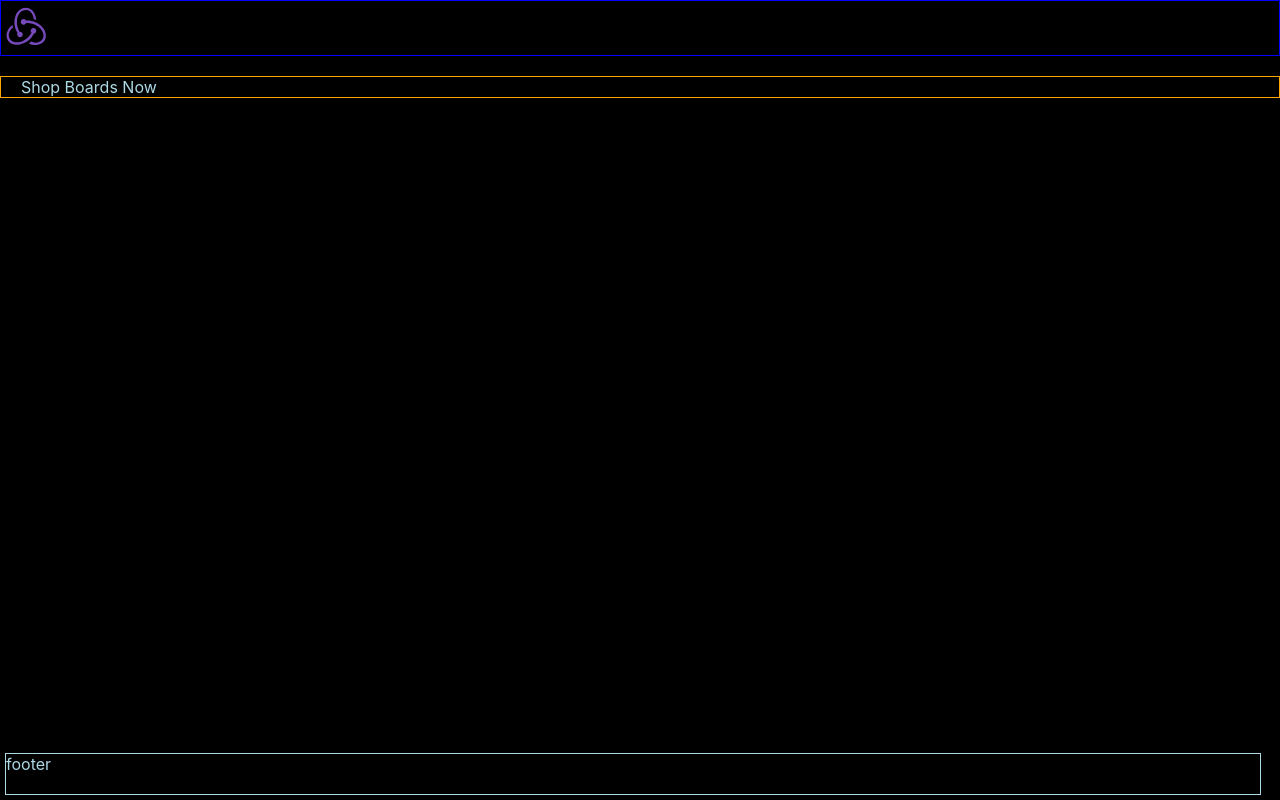
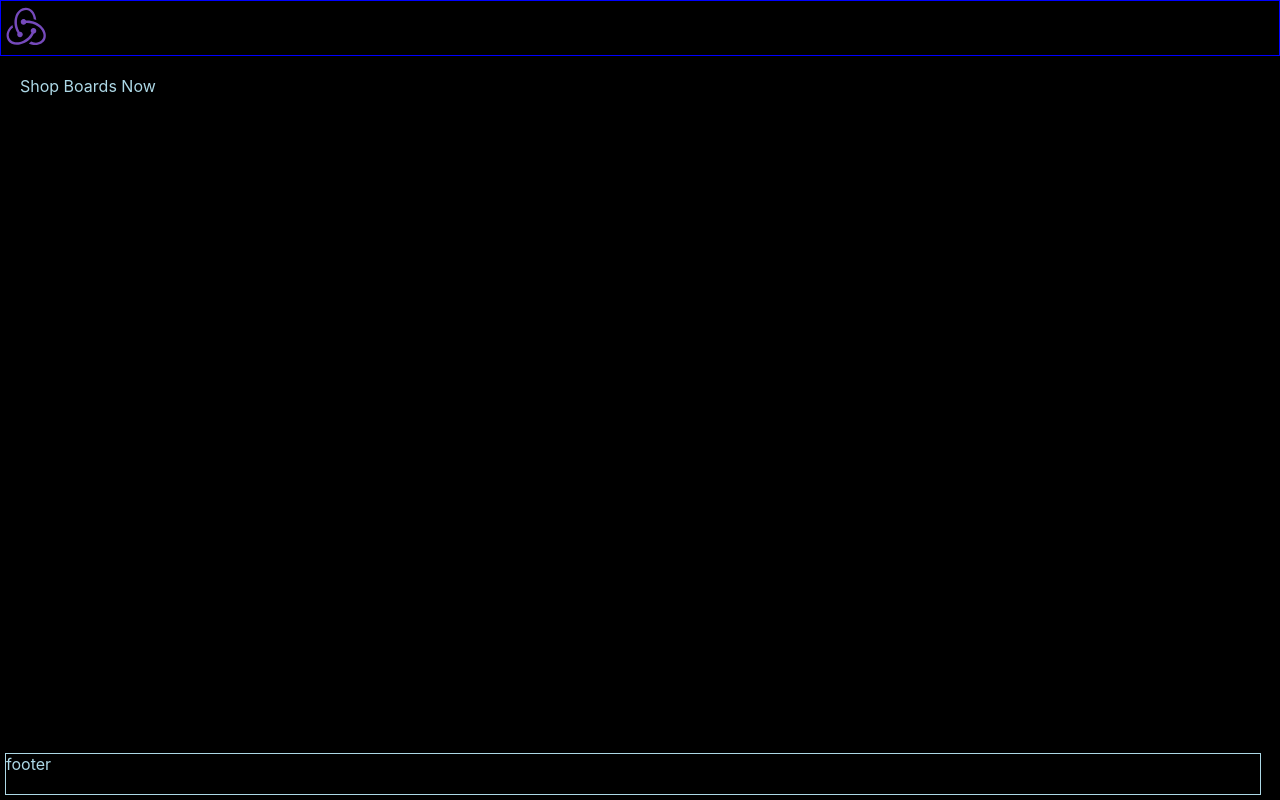
Before and after one commit to neonja/neon-jaguar, a React (Create React App) app: page / in a window 1280 px wide. Built offline with nearby package versions, Linux system fonts and the light colour scheme.

Commit message:
create inital routes

```diff
--- a/src/App.js
+++ b/src/App.js
@@ -1,9 +1,11 @@
 import React from 'react';
+import { Switch, Route } from 'react-router-dom';
 import logo from './logo.svg';
 // import { Counter } from './features/counter/Counter'; // default redux component
 import HelloWorld from './features/hello_world_backend/HelloWorld.js';
 import Header from './components/Header/Header.js';
 import FrontPage from './pages/FrontPage/FrontPage.js';
+import ShopPage from './pages/ShopPage/ShopPage.js';
 import Footer from './components/Footer/Footer.js';
 import './App.scss';
 
@@ -12,7 +14,10 @@ function App() {
     <div className="App">
       <header className="App-header">
         <Header />
-        <FrontPage/>
+        <Switch>
+          <Route exact path="/" component={FrontPage} />
+          <Route path="/boards" component={ShopPage} />
+        </Switch>
         <Footer/>
       </header>
     </div>
--- a/src/index.js
+++ b/src/index.js
@@ -4,14 +4,18 @@ import './index.css';
 import App from './App';
 import store from './app/store';
 import { Provider } from 'react-redux';
+import { BrowserRouter as Router } from 'react-router-dom';
 import * as serviceWorker from './serviceWorker';
 
 ReactDOM.render(
-  <React.StrictMode>
-    <Provider store={store}>
-      <App />
-    </Provider>
-  </React.StrictMode>,
+  <Router>
+    <React.StrictMode>
+      <Provider store={store}>
+        <App />
+      </Provider>
+    </React.StrictMode>
+  </Router>
+  ,
   document.getElementById('root')
 );
 
--- a/src/pages/FrontPage/FrontPage.js
+++ b/src/pages/FrontPage/FrontPage.js
@@ -1,9 +1,12 @@
 import React from 'react';
+import { Link } from 'react-router-dom';
 import './frontpage.scss';
 const FrontPage = () => {
   return (
     <div className="frontpage">
-      <span>Shop Boards Now</span>
+      <Link to="/boards">
+        <span>Shop Boards Now</span>
+      </Link>
     </div>
   )
 }
--- a/src/pages/FrontPage/frontpage.scss
+++ b/src/pages/FrontPage/frontpage.scss
@@ -1,5 +1,12 @@
 .frontpage {
-  border: 1px solid orange;
   padding-left: 20px;
   margin-top: 20px;
+  a {
+    color: lightblue;
+    text-decoration: none;
+    transition: color .6s;
+    &:hover {
+      color: rgba(100,200,150,.6)
+    }
+  }
 }
```
Also changed, not shown: src/pages/ShopPage/ShopPage.js (added), 1 other file (tests, documents, lock files or other folders).
